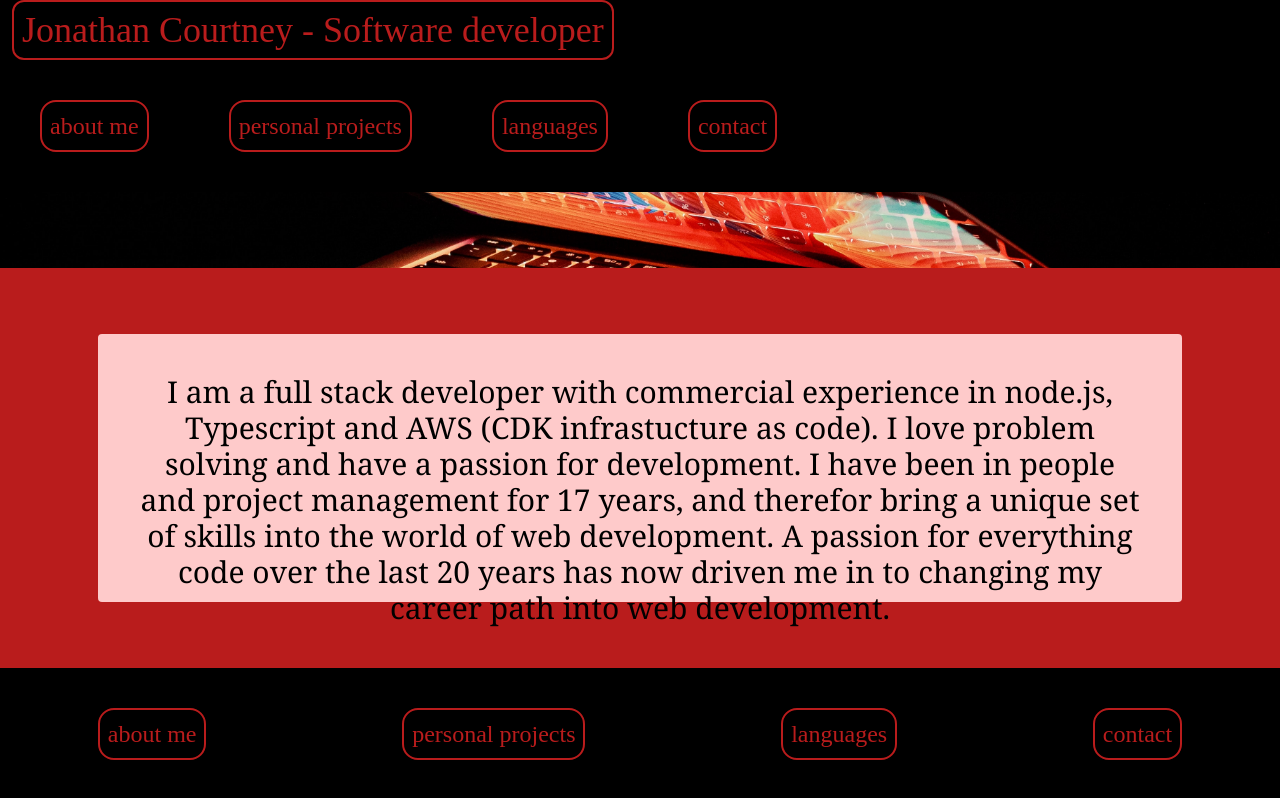
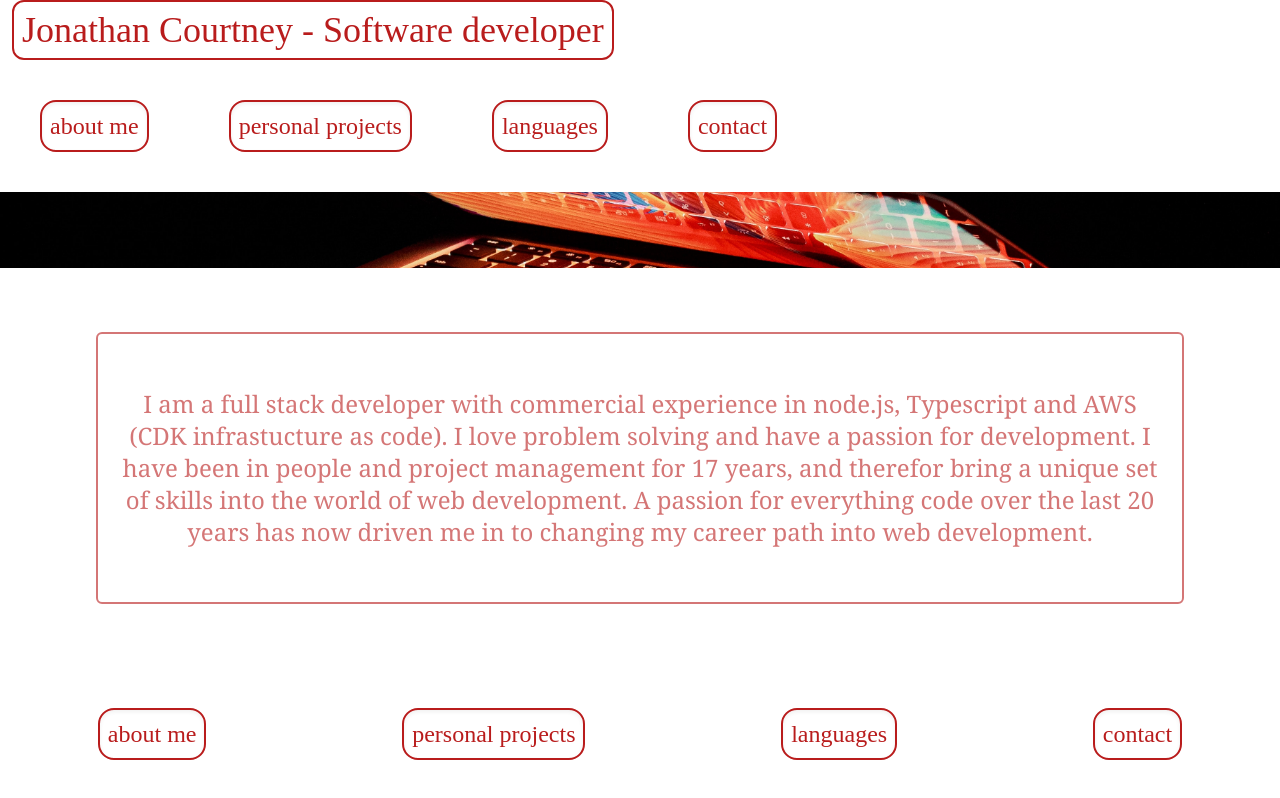
Before and after one commit to jjcourtney/react-portfolio, a React (Create React App) app in the folder portfolio/: page / in a window 1280 px wide. Built offline with nearby package versions, Linux system fonts and the light colour scheme.

Commit message:
changed colours to allow dynamic change

```diff
--- a/portfolio/src/App.js
+++ b/portfolio/src/App.js
@@ -1,4 +1,4 @@
-import { useState } from 'react';
+import { useState, useEffect } from 'react';
 
 import './App.css';
 import Splash from "./components/Splash"
@@ -7,17 +7,24 @@ import About from './components/About';
 import Footer from './components/Footer';
 import Project from './components/Projects';
 import Languages from './components/Languages';
+import Contact from './components/Contact';
+import { primary } from './data/colourPalette';
 
 
 function App() {
   const [currentPage, setCurrentPage] = useState("about")
+
+  useEffect(() => {
+    document.title = `Jonathan Courtney - ${currentPage}`
+  }, [currentPage]);
   return (
-    <div className="App bg-black flex flex-col justify-between h-screen">
+    <div className={`App bg-${primary} flex flex-col justify-between h-screen`}>
       <Navbar setCurrentPage={setCurrentPage} />
       <Splash />
       {currentPage === "about" ? <About /> : ""}
       {currentPage === "personal" ? <Project /> : ""}
       {currentPage === "languages" ? <Languages /> : ""}
+      {currentPage === "contact" ? <Contact /> : ""}
       <Footer className="bottom-0 absolute" />
     </div>
   );
--- a/portfolio/src/components/About.js
+++ b/portfolio/src/components/About.js
@@ -1,10 +1,11 @@
+import { primary, secondary, tertiary } from "../data/colourPalette";
 
 
 function About() {
     return (
-        <article className="w-screen flex justify-center bg-red-700 min-h-1/2">
-            <div className="flex justify-center max-w-5/6 border-2 border-red-700 rounded-md mx-24 bg-red-200 my-16">
-                <p className="font-serif text-3xl m-10">
+        <article className={`w-screen flex justify-center bg-${primary} min-h-1/2`}>
+            <div className={`flex justify-center max-w-5/6 border-2 border-${secondary} rounded-md mx-24 p-2 my-16 opacity-60`}>
+                <p className={`font-serif  m-auto text-${secondary} p-2  rounded-md align-middle md:text-xl lg:text-2xl sm:text-md xs:text-sx`}>
                     I am a full stack developer with commercial experience in node.js,
                     Typescript and AWS (CDK infrastucture as code).
                     I love problem solving and have a passion for development.
--- /dev/null
+++ b/portfolio/src/components/Contact.js
@@ -0,0 +1,22 @@
+import { primary, secondary } from "../data/colourPalette";
+
+function Contact() {
+    return (
+        <article className={`w-screen justify-center bg-${primary} min-h-1/2`}>
+            <div className={`flex justify-center max-w-5/6 mx-24 p-2 my-16 opacity-60 text-${primary}`}>
+                <p className={`font-serif  m-auto text-${secondary} p-2  rounded-md align-middle  border-2 border-${secondary} rounded-md md:text-xl lg:text-2xl sm:text-md xs:text-sx`}>
+                    email : jcourtneywork@gmail.com
+                </p>
+                <p className={`font-serif  m-auto text-${secondary} p-2  rounded-md align-middle  border-2 border-${secondary} rounded-md md:text-xl lg:text-2xl sm:text-md xs:text-sx`}>
+                    github: https://github.com/jjcourtney/
+                </p>
+                <p className={`font-serif  m-auto text-${secondary} p-2  rounded-md align-middle  border-2 border-${secondary} rounded-md md:text-xl lg:text-2xl sm:text-md xs:text-sx`}>
+                    linkedIn: //https://www.linkedin.com/in/jon-courtney-20476370/
+                </p>
+
+            </div>
+        </article>
+    )
+}
+
+export default Contact;
--- a/portfolio/src/components/Footer.js
+++ b/portfolio/src/components/Footer.js
@@ -1,10 +1,12 @@
+import { primary, secondary } from "../data/colourPalette";
+
 const links = ["about me", "personal projects", "languages", "contact"]
 
 function Footer() {
     return (
-        <footer className="w-screen bg-black">
+        <footer className={`w-screen bg-${primary}`}>
             <div className="flex justify-around">
-                {links.map(link => <button className="transition duration-500 ease-in-out transform hover:-translate-y-1 hover:scale-110 hover:shadow-2xl shadow-inner border-2 border-red-700 text-red-700 m-10 text-2xl p-2 rounded-2xl" style={{ fontFamily: "lobster" }}>  {link} </button>)}
+                {links.map(link => <button className={`transition duration-500 ease-in-out transform hover:-translate-y-1 hover:scale-110 hover:shadow-2xl shadow-inner border-2 border-${secondary} text-${secondary} m-10 text-2xl p-2 rounded-2xl`} style={{ fontFamily: "lobster" }}>  {link} </button>)}
             </div>
         </footer>
     )
--- a/portfolio/src/components/Languages.js
+++ b/portfolio/src/components/Languages.js
@@ -1,9 +1,10 @@
 import { languages } from "../data/projects";
+import { primary, secondary } from "../data/colourPalette";
 
 function Languages() {
     return (
-        <article className="w-screen flex flex-wrap justify-center bg-red-700 ">
-            {languages.map(language => <button className="transition duration-500 ease-in-out transform hover:-translate-y-1 hover:scale-110 hover:shadow-2xl shadow-inner border-2 border-black m-10 text-6xl p-2 rounded-2xl" style={{ fontFamily: "lobster" }}>{language}</button>)}
+        <article className={`w-screen flex flex-wrap justify-center bg-${primary} text-${secondary}`}>
+            {languages.map(language => <button className={`transition duration-500 ease-in-out transform hover:-translate-y-1 hover:scale-110 hover:shadow-2xl shadow-inner border-2 border-${secondary} m-5 p-2 rounded-2xl text-2xl sm:text-lg lg:text-4xl xl:text-6xl xl:m-10  `} style={{ fontFamily: "lobster" }}>{language}</button>)}
         </article>
     )
 }
--- a/portfolio/src/components/Navbar.js
+++ b/portfolio/src/components/Navbar.js
@@ -1,3 +1,5 @@
+import { primary, secondary } from "../data/colourPalette"
+
 const links = ["about me", "personal projects", "languages", "contact"]
 
 function Navbar({ setCurrentPage }) {
@@ -7,14 +9,15 @@ function Navbar({ setCurrentPage }) {
         setCurrentPage(event.target.id)
 
     }
+
     return (
 
-        <nav className="w-screen bg-black flex flex-wrap justify-between align-middle">
-            <h1 className="text-red-700 flex text-4xl ml-3 my-auto p-2 border-red-700 border-2 rounded-xl" style={{ fontFamily: 'Lobster' }}>
+        <nav className={`w-screen bg-${primary} flex flex-wrap justify-between align-middle`}>
+            <h1 className={`text-${secondary} flex text-4xl ml-3 my-auto p-2 border-${secondary} border-2 rounded-xl`} style={{ fontFamily: 'Lobster' }}>
                 Jonathan Courtney - Software developer
             </h1>
             <div className="flex justify-end">
-                {links.map(link => <button className="transition duration-500 ease-in-out transform hover:-translate-y-1 hover:scale-110 hover:shadow-2xl shadow-inner border-2 border-red-700 m-10 text-2xl p-2 rounded-2xl text-red-700" style={{ fontFamily: "lobster" }} id={link.split(" ")[0].toLowerCase()} onClick={handleClick}> {link} </button>)}
+                {links.map(link => <button className={`transition duration-500 ease-in-out transform hover:-translate-y-1 hover:scale-110 hover:shadow-2xl shadow-inner border-2 border-${secondary} m-10 text-2xl p-2 rounded-2xl text-${secondary}`} style={{ fontFamily: "lobster" }} id={link.split(" ")[0].toLowerCase()} onClick={handleClick}> {link} </button>)}
             </div>
         </nav>
 
--- a/portfolio/src/components/ProjectCard.js
+++ b/portfolio/src/components/ProjectCard.js
@@ -1,18 +1,19 @@
+import { primary, secondary, tertiary } from "../data/colourPalette";
 
 
 function ProjectCard({ project }) {
     return (
         <>
-            <article className="w-200 flex flex-col justify-start bg-black  border-2 p-2 border-red-700 rounded-2xl">
-                <h1 className="text-4xl text-red-700 my-auto py-3 ml-3 block border-2 border-red-700 rounded-md" style={{ fontFamily: 'Lobster' }}>
+            <article className={`w-200 flex flex-col justify-start bg-${primary}  border-2 p-2 border-${secondary} rounded-2xl`}>
+                <h1 className={`text-4xl text-${secondary} my-auto py-3 ml-3 block border-2 border-${secondary} rounded-md`} style={{ fontFamily: 'Lobster' }}>
                     {project.name}
                 </h1>
                 <div className="block">
                     <a href={project.url}> <img src={project.image} alt="name" className="rounded-2xl filter hover:filter md:h-56 transition duration-500 ease-in-out transform hover:-translate-y-1 hover:scale-110" /> </a>
                 </div>
-                <p className=" text-red-700 hover:shadow-lg hover:text-white text-2xl block"><a href={project.repoURL}> Github Repo </a></p>
+                <p className={`text-${secondary} hover:shadow-lg hover:text-${tertiary} text-2xl block`}><a href={project.repoURL}> Github Repo </a></p>
                 <ul className="block">
-                    {project.languages.map(language => <li className="inline-block text-xs text-red-700 font-bold py-2 px-4 " key={`${language}-key`}> {language} </li>)}
+                    {project.languages.map(language => <li className={`inline-block text-xs text-${secondary} font-bold py-2 px-4`} key={`${language}-key`}> {language} </li>)}
                 </ul>
             </article>
         </>
--- /dev/null
+++ b/portfolio/src/data/colourPalette.js
@@ -0,0 +1,3 @@
+export const primary = "white";
+export const secondary = "red-700";
+export const tertiary = "red-100";
```
